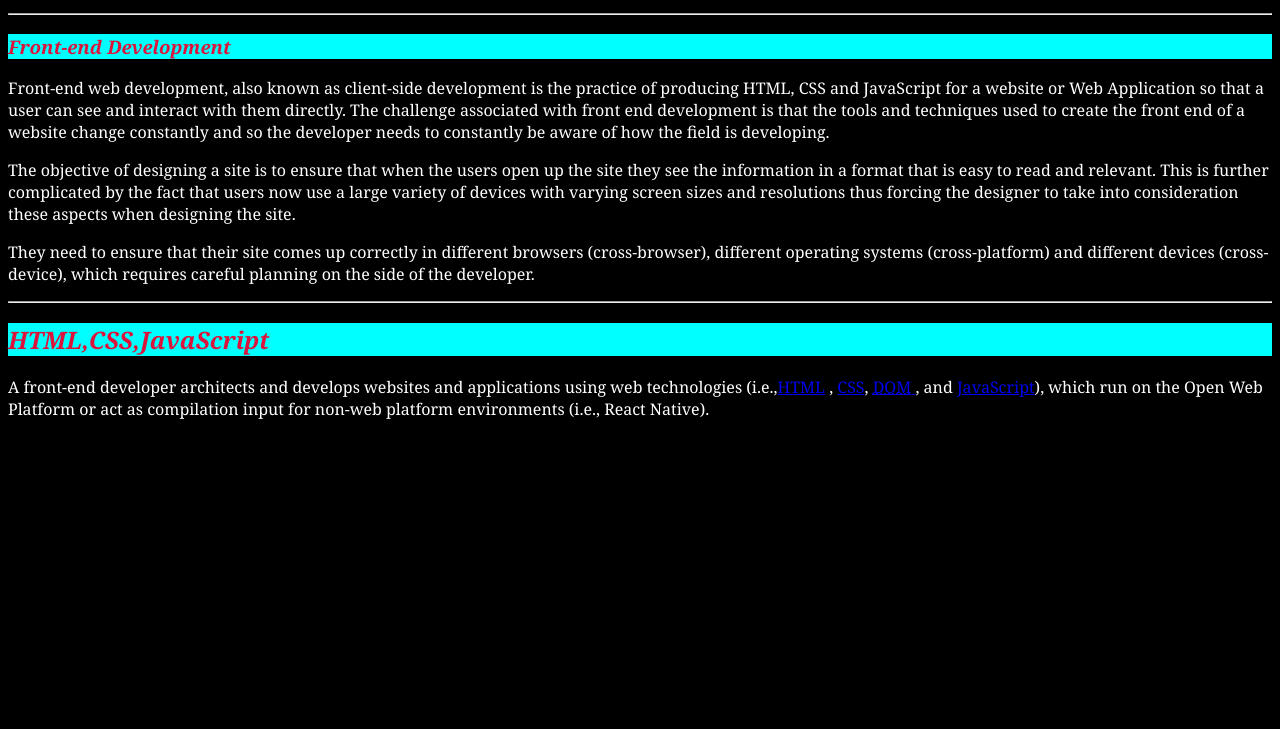
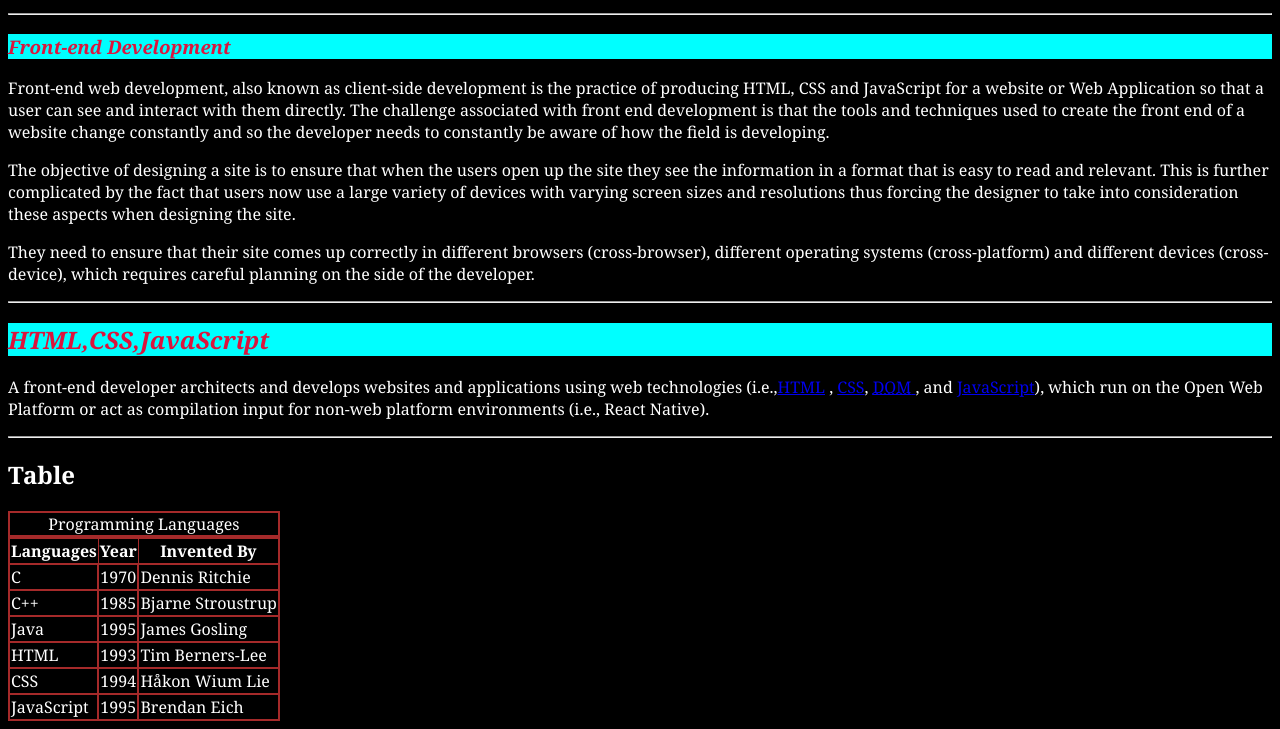
Before and after one commit to syeda-sadia-banu/Html-practice, a plain HTML site: page helloworld.html/index.html in a window 1280 px wide. Shown: the part 111-840 px from the top of the page. Before the commit the page ends 800 px from the top, so only its background shows below. Drawn offline with Linux system fonts and the light colour scheme.

Commit message:
Table Added

```diff
--- a/helloworld.html/index.html
+++ b/helloworld.html/index.html
@@ -34,5 +34,53 @@
                     <abbr title="Document Object Model">DOM</abbr> </a>,
                  and <a href="https://www.w3schools.com/js/default.asp">JavaScript</a>),
                 which run on the Open Web Platform or act as compilation input for non-web platform environments (i.e., React Native).</p>
+                <hr>
+
+                <h2>Table</h2>
+                <table border="2px">
+                    <caption>Programming Languages</caption>
+                    <tr>
+                        <th>Languages</th>
+                        <th>Year</th>
+                        <th>Invented By</th>
+                    </tr>
+                    <tr>
+                        <td>C </td>
+                        <td>1970</td>
+                        <td>Dennis Ritchie</td>
+
+                    </tr>
+                    <tr>
+                        <td>C++</td>
+                        <td>1985</td>
+                        <td> Bjarne Stroustrup</td>
+                    </tr>
+                    <tr>
+                        <td>Java</td>
+                        <td> 1995</td>
+                        <td>James Gosling</td>
+                    </tr>
+                    <tr>
+                        <td>HTML</td>
+                        <td> 1993</td>
+                        <td>Tim Berners-Lee</td>
+                    </tr>
+                    <tr>
+                        <td>CSS</td>
+                        <td>1994</td>
+                        <td>Håkon Wium Lie</td>
+                    </tr>
+                    <tr>
+                        <td>JavaScript</td>
+                        <td>1995</td>
+                        <td> Brendan Eich</td>
+                    </tr>
+
+
+
+
+            </tr>
+
+                </table>
     </body>
 </html>
--- a/helloworld.html/style.css
+++ b/helloworld.html/style.css
@@ -19,7 +19,7 @@ background-color: black;
     clear: both;
     display: table;
    */
-  }
+
   *{
     box-sizing: border-box;
   }
@@ -27,3 +27,8 @@ background-color: black;
     display:flex;
 
   }
+  table, tr, td,caption{
+    border: 2px solid brown;
+    border-collapse: collapse;
+
+  }
```
